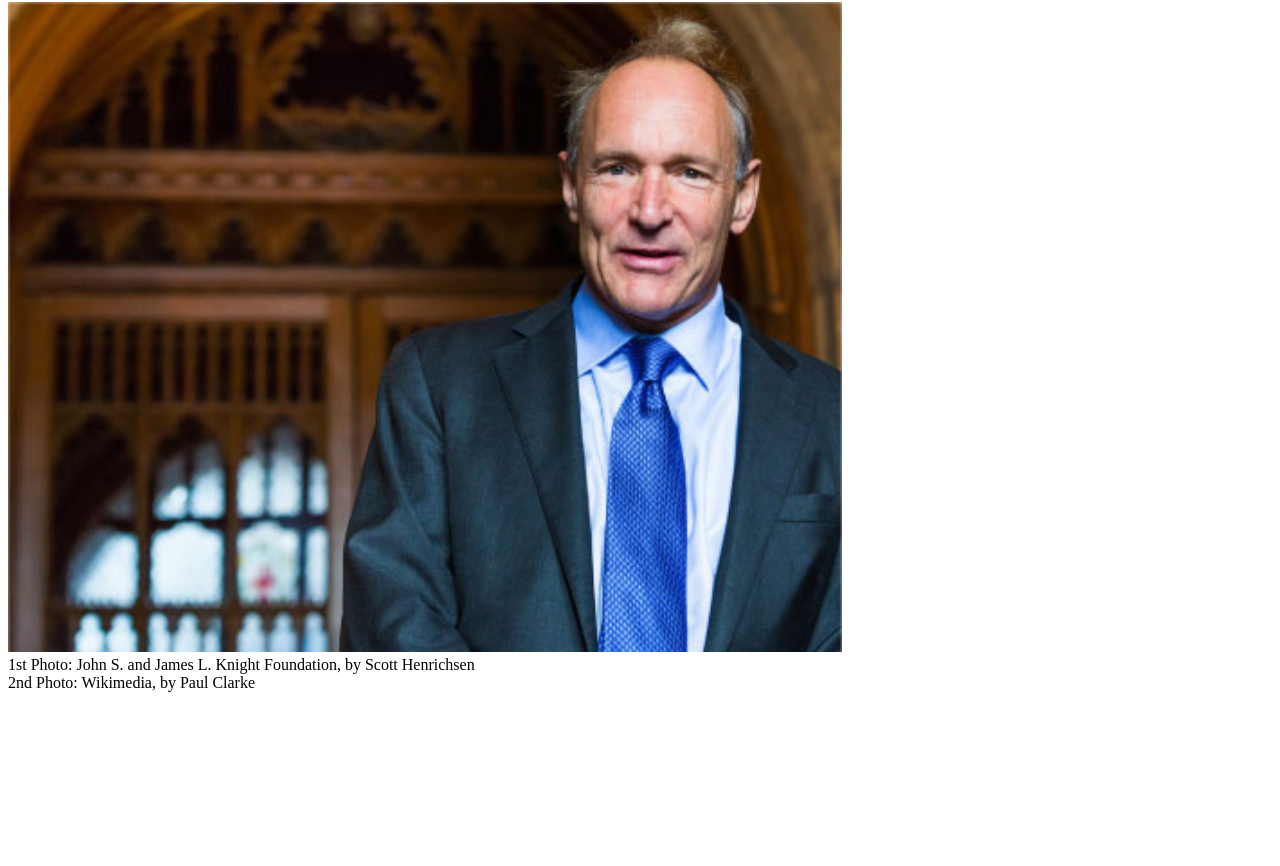
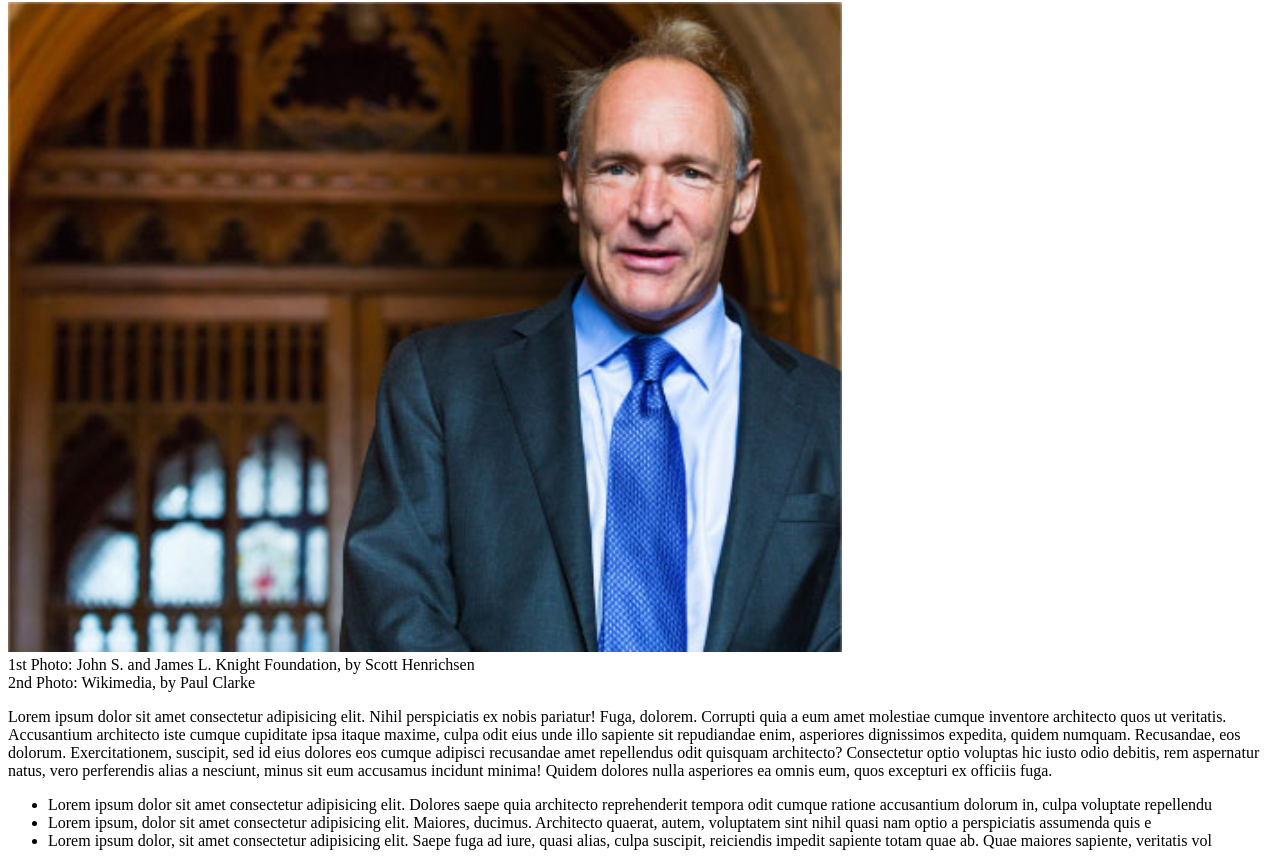
Before and after one commit to lorenzodisanto/html-css-booleaner, a plain HTML site: page index.html in a window 1280 px wide. Shown: the part 1146-2012 px from the top of the page. Before the commit the page ends 1846 px from the top, so only its background shows below. Drawn offline with Linux system fonts and the light colour scheme.

Commit message:
add list

```diff
--- a/index.html
+++ b/index.html
@@ -44,13 +44,17 @@
             </section>
 
             <!-- paragrafo iniziale -->
-            <section>
-
+            <section class="text">
+                <p>Lorem ipsum dolor sit amet consectetur adipisicing elit. Nihil perspiciatis ex nobis pariatur! Fuga, dolorem. Corrupti quia a eum amet molestiae cumque inventore architecto quos ut veritatis. Accusantium architecto iste cumque cupiditate ipsa <span class="back-color">itaque maxime, culpa odit eius unde illo sapiente sit repudiandae enim</span>, asperiores dignissimos expedita, quidem numquam. Recusandae, eos dolorum. Exercitationem, suscipit, sed id eius dolores eos cumque adipisci recusandae amet repellendus odit quisquam architecto? Consectetur optio voluptas hic iusto odio debitis, rem aspernatur natus, vero perferendis alias a nesciunt, minus sit eum accusamus incidunt minima! Quidem dolores nulla asperiores ea omnis eum, quos excepturi ex officiis fuga.</p>
             </section>
 
             <!-- lista -->
-            <section>
-
+            <section class="list">
+                <ul>
+                    <li>Lorem ipsum dolor sit amet consectetur adipisicing elit. Dolores saepe quia architecto reprehenderit tempora odit cumque ratione accusantium dolorum in, culpa voluptate repellendu</li>
+                    <li>Lorem ipsum, dolor sit amet consectetur adipisicing elit. Maiores, ducimus. Architecto quaerat, autem, voluptatem sint nihil quasi nam optio a perspiciatis assumenda quis e</li>
+                    <li>Lorem ipsum dolor, sit amet consectetur adipisicing elit. Saepe fuga ad iure, quasi alias, culpa suscipit, reiciendis impedit sapiente totam quae ab. Quae maiores sapiente, veritatis vol</li>
+                </ul>
             </section>
 
             <!-- tabella -->
```
